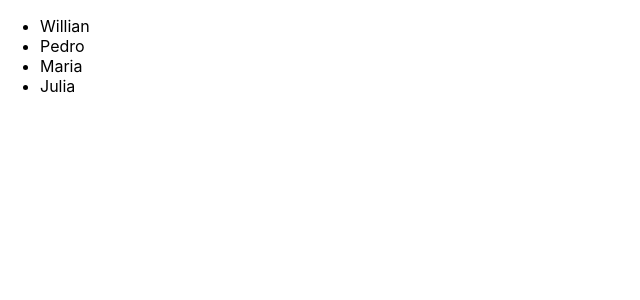
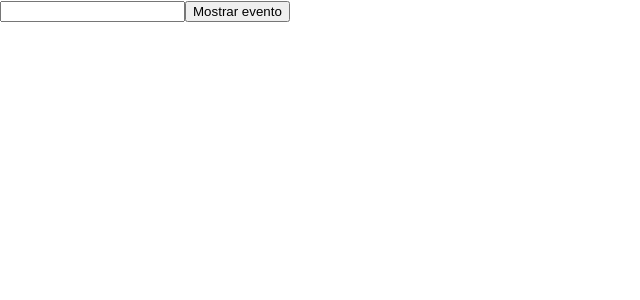
Before and after one commit to willianbarata/basicoReactJs, a React (Create React App) app: page / in a window 1280 px wide. Shown: the top 300 px of the page, without its empty margins (0-640 px from the left). Built offline with nearby package versions, Linux system fonts and the light colour scheme.

Commit message:
Utilizando eventos

```diff
--- a/src/index.js
+++ b/src/index.js
@@ -33,11 +33,34 @@ const ListClientes = [
   }
   ];
 
+  const showEvent = (e) => {
+    console.log('evento clicado');
+    console.log(e);
+  }
+
+  const Button4 = <button onClick={showEvent}> Mostrar evento</button>
+
+const App2 = () => {
+
+  const handleChange = (e) => {
+    const { value } = e.target;
+    console.log(value);
+  }
+   return(
+    <div>
+      <input onChange={handleChange}/>
+      {Button4}
+
+    </div>
+   );
+}
+
+ /*
   const App2 = () => {
 
     const renderCustomers = (customer, index) => {
       return (
-          <li>{customer.nome}</li>
+          <li key={index}> {customer.nome}</li>
       )
     }
 
@@ -51,7 +74,7 @@ const ListClientes = [
     );
   };
 
-
+*/
 //condição If com ternário ? :
 /* const App2 = () => {
   return(
```
